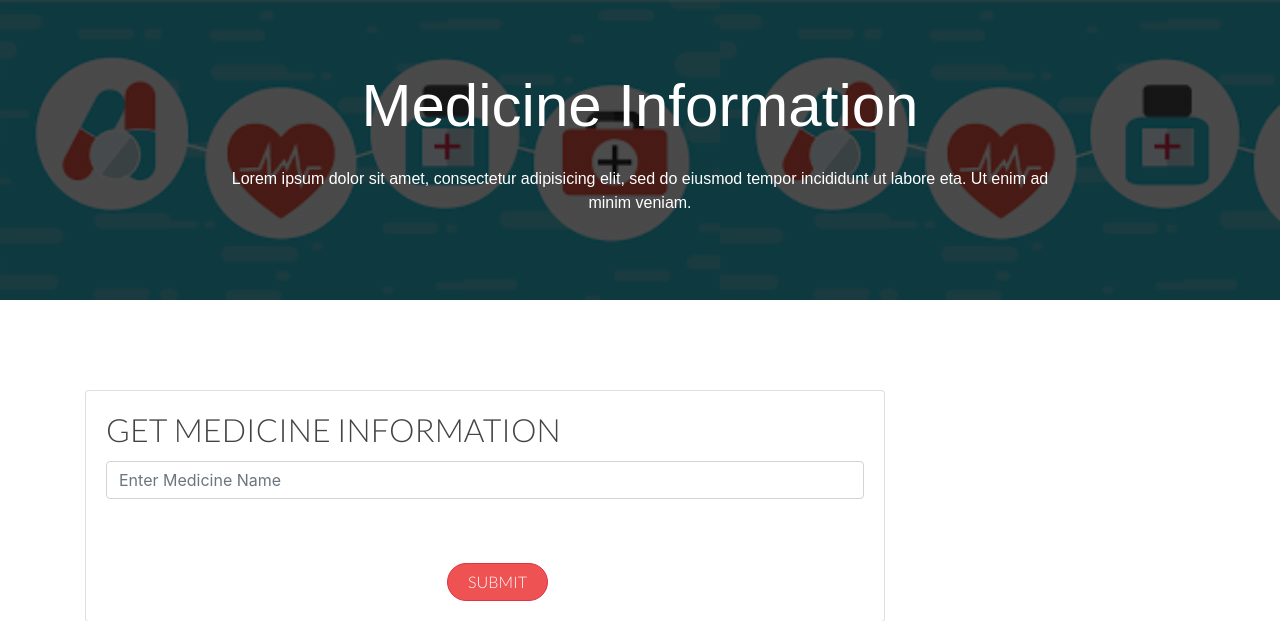
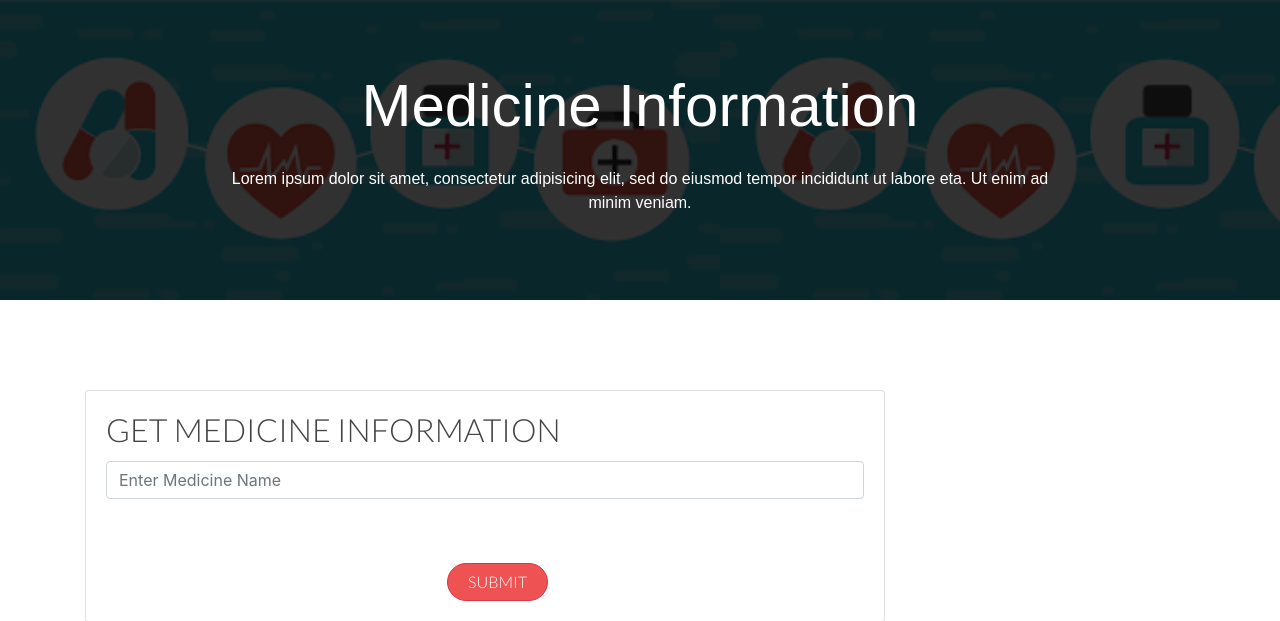
Before and after one commit to sukhada111/Disease-prediction-portal-with-Chatbot, a Django app: page /medicine_info/ in a window 1280 px wide. Shown: the part 61-682 px from the top of the page. Run offline with Django 3.2, Linux system fonts and the light colour scheme; some libraries are stand-ins or nearby versions; some web fonts are replaced.

Commit message:
Darker overlay

```diff
--- a/prediction_portal/medicine_info/templates/medicine_info/medicine_info.html
+++ b/prediction_portal/medicine_info/templates/medicine_info/medicine_info.html
@@ -11,7 +11,7 @@
 <style>
     .main-section{
   position: relative;
-  background:linear-gradient(rgba(0, 0, 0, .7), rgba(0, 0, 0, .7), rgba(0, 0, 0, .7)), url("{% static 'home/head_health.png'%}");
+  background:linear-gradient(rgba(0, 0, 0, .8), rgba(0, 0, 0, .8), rgba(0, 0, 0, .8)), url("{% static 'home/head_health.png'%}");
   height:300px;
   background-size: contain;
   }
```
